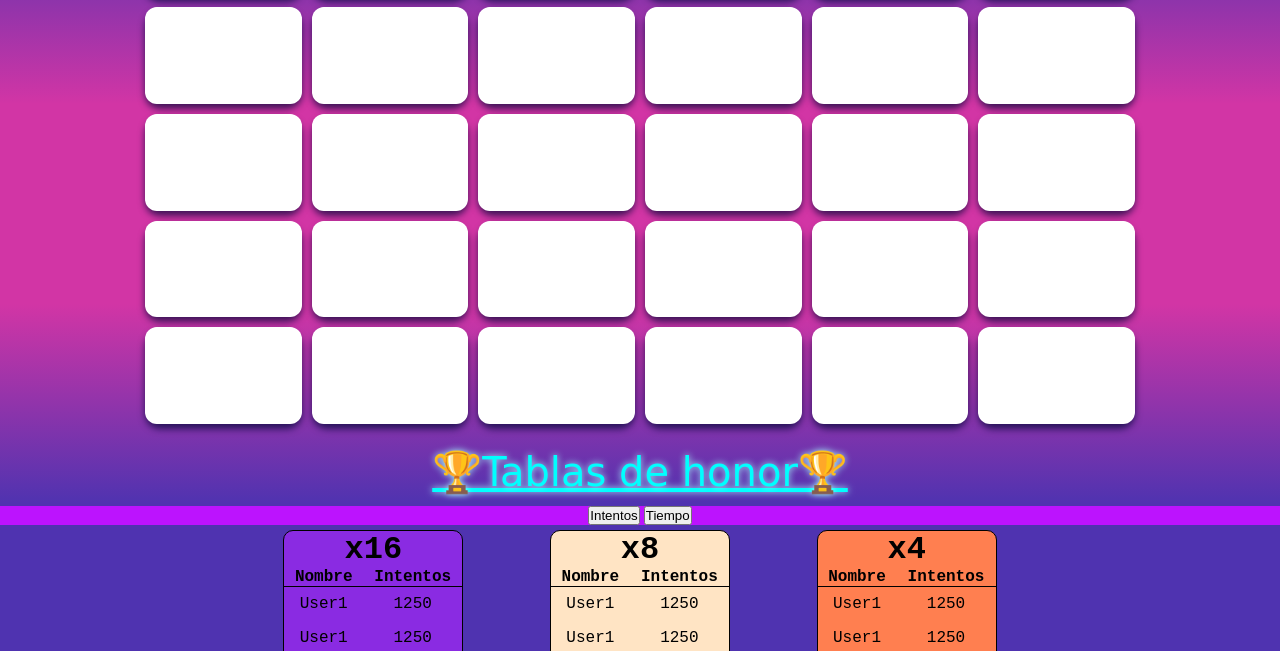
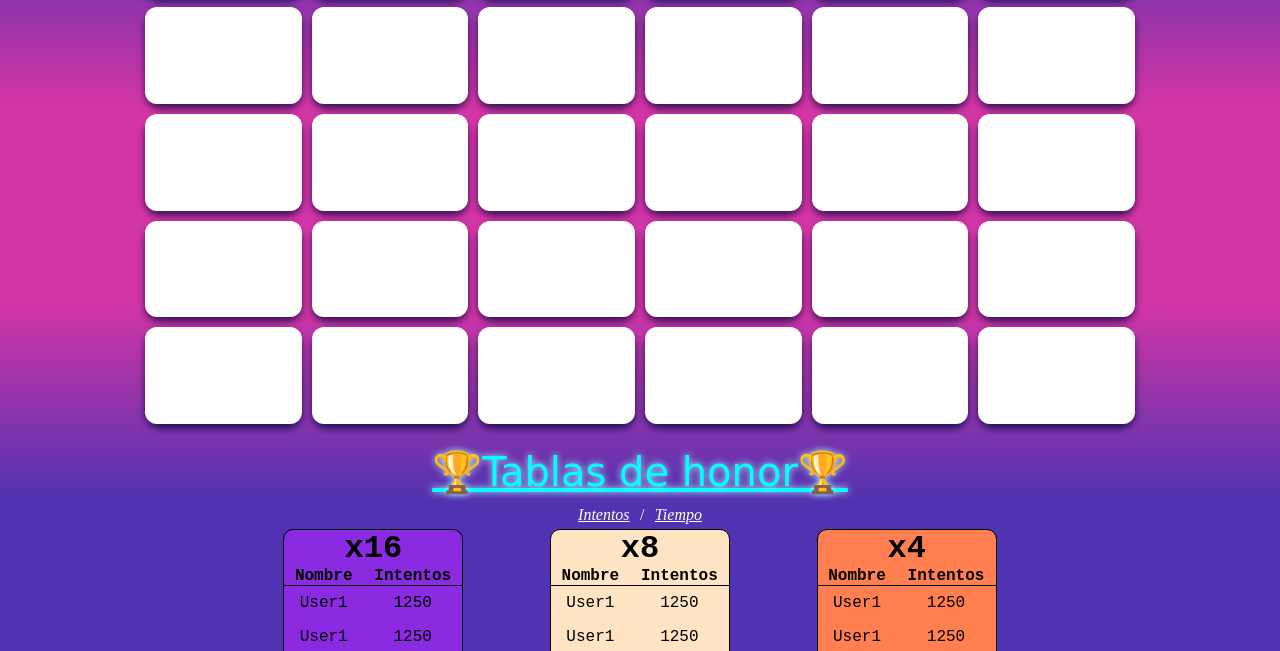
Before and after one commit to Emtyloc/memorice-web, a plain HTML site: page index.html in a window 1280 px wide. Shown: the part 296-947 px from the top of the page. Drawn offline with Linux system fonts and the light colour scheme.

Commit message:
change btn for span

```diff
--- a/index.html
+++ b/index.html
@@ -168,8 +168,9 @@
     <footer>
       <header>🏆Tablas de honor🏆</header>
       <div id="honor-buttons-div">
-        <button id="intentos-btn">Intentos</button>
-        <button id="tiempo-btn">Tiempo</button>
+        <span id="intentos-btn">Intentos</span>
+        <span>/</span>
+        <span id="tiempos-btn">Tiempo</span>
       </div>
       <div id="score-tables-tries">
         <table class="config-1">
--- a/index.js
+++ b/index.js
@@ -1,5 +1,5 @@
 const triesBtn = document.getElementById("intentos-btn");
-const timesBtn = document.getElementById("tiempo-btn");
+const timesBtn = document.getElementById("tiempos-btn");
 
 triesBtn.onclick = () => {
   document.getElementById("score-tables-tries").style.display = "flex";
--- a/styles.css
+++ b/styles.css
@@ -66,9 +66,30 @@ footer header {
 }
 
 #honor-buttons-div {
-  background-color: #bc13fe;
   text-align: center;
   margin-bottom: 5px;
+}
+
+#intentos-btn {
+  font-size: medium;
+  cursor: pointer;
+  padding: 0.4em;
+  color: #fff;
+  text-decoration: underline;
+  font-style: italic;
+}
+
+#honor-buttons-div span:nth-of-type(2) {
+  color: #fff;
+}
+
+#tiempos-btn {
+  font-size: medium;
+  cursor: pointer;
+  padding: 0.4em;
+  color: #fff;
+  text-decoration: underline;
+  font-style: italic;
 }
 
 #score-tables-tries {
```
